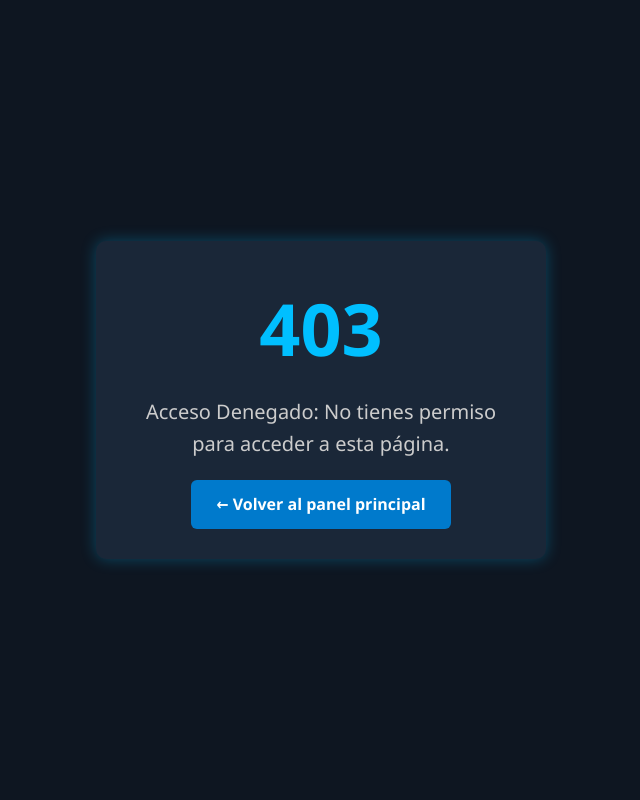
After one commit to vgonsie/Proyecto-ASIR2, a Flask app: template flask-app/templates/403.html in a window 1280 px wide. The commit adds this page. Shown: the whole page, without its empty margins (319-959 px from the left). Run offline with Flask 2, Linux system fonts and the light colour scheme; the template is opened without the code that fills it, so the values that code supplies are empty.

Commit message:
Add files via upload

```diff
--- a/flask-app/app.py
+++ b/flask-app/app.py
@@ -7,6 +7,9 @@ from email.mime.text import MIMEText
 from email.mime.multipart import MIMEMultipart
 from datetime import datetime
 import paramiko
+from flask import send_file, abort
+import io
+import csv
 
 app = Flask(__name__)
 app.secret_key = 'clave_secreta_aleatoria_segura'
@@ -289,14 +292,56 @@ def index():
                            ssh_result=ssh_result,
                            diccionarios=diccionarios,
                            message=message,
-                           role=current_user.role)
+                           role=current_user.role,
+			   username=current_user.username)
 
 # NUEVA RUTA PARA DASHBOARDS
 @app.route('/dashboards')
 @login_required
 def dashboards():
     # Aquí puedes cambiar la plantilla o poner contenido que necesites
-    return render_template('grafana.html')
+    return render_template('grafana.html', username=current_user.username)
+
+# Botón descargar passwords
+from flask import send_file, abort
+import io
+import csv
+
+@app.route('/download_passwords')
+@login_required
+def download_passwords():
+    if current_user.role != 'admin':
+        abort(403)  # Prohibido para usuarios que no sean admin
+
+    try:
+        conn = sqlite3.connect(DB_PATH)
+        c = conn.cursor()
+        c.execute("SELECT ip, puerto, usuario, password, protocolo FROM hydra_resultados")
+        rows = c.fetchall()
+        conn.close()
+
+        output = io.StringIO()
+        writer = csv.writer(output)
+        writer.writerow(['IP', 'Puerto', 'Usuario', 'Contraseña', 'Protocolo'])
+        writer.writerows(rows)
+        output.seek(0)
+
+        return send_file(
+            io.BytesIO(output.getvalue().encode('utf-8')),
+            mimetype='text/csv',
+            as_attachment=True,
+            download_name='contraseñas_hydra.csv'
+        )
+    except Exception as e:
+        return f"Error al generar archivo: {e}", 500
+
+# Página error 403
+from flask import abort
+
+@app.errorhandler(403)
+def forbidden(e):
+    return render_template('403.html'), 403
+
 
 if __name__ == "__main__":
     app.run(debug=True)
--- /dev/null
+++ b/flask-app/templates/403.html
@@ -0,0 +1,60 @@
+<!DOCTYPE html>
+<html lang="es">
+<head>
+    <meta charset="UTF-8">
+    <title>403 - Acceso Denegado</title>
+    <link rel="stylesheet" href="{{ url_for('static', filename='styles.css') }}">
+    <style>
+        body {
+            display: flex;
+            height: 100vh;
+            justify-content: center;
+            align-items: center;
+            background-color: #0e1621;
+            font-family: 'Segoe UI', Tahoma, Geneva, Verdana, sans-serif;
+            color: #ffffff;
+            margin: 0;
+            padding: 20px;
+        }
+        .container {
+            text-align: center;
+            background-color: #1a2738;
+            padding: 30px 40px;
+            border-radius: 10px;
+            box-shadow: 0 0 15px rgba(0, 191, 255, 0.3);
+            max-width: 450px;
+            width: 100%;
+        }
+        h1 {
+            font-size: 72px;
+            margin-bottom: 10px;
+            color: #00bfff;
+        }
+        p {
+            font-size: 20px;
+            margin-bottom: 20px;
+            color: #cccccc;
+        }
+        a {
+            display: inline-block;
+            padding: 12px 25px;
+            background-color: #007ACC;
+            color: white;
+            border-radius: 6px;
+            text-decoration: none;
+            font-weight: bold;
+            transition: background-color 0.3s ease;
+        }
+        a:hover {
+            background-color: #005fa3;
+        }
+    </style>
+</head>
+<body>
+    <div class="container">
+        <h1>403</h1>
+        <p>Acceso Denegado: No tienes permiso para acceder a esta página.</p>
+        <a href="{{ url_for('index') }}">← Volver al panel principal</a>
+    </div>
+</body>
+</html>
--- a/flask-app/templates/login.html
+++ b/flask-app/templates/login.html
@@ -6,8 +6,9 @@
     <link rel="stylesheet" href="{{ url_for('static', filename='styles.css') }}">
 </head>
 <body class="login-body">
+    <main>
         <div class="login-container">
-        <h2>Inicio de sesión</h2>
+            <h2>🔐 Inicio de sesión</h2>
             {% if error %}
                 <div class="error">{{ error }}</div>
             {% endif %}
@@ -17,10 +18,13 @@
                     <option value="admin">admin</option>
                     <option value="user">user</option>
                 </select>
+
                 <label for="password">Contraseña:</label>
                 <input type="password" name="password" required>
+
                 <button type="submit">Entrar</button>
             </form>
         </div>
+    </main>
 </body>
 </html>
```
Also changed, not shown: flask-app/static/styles.css (+91 -1 lines), flask-app/templates/grafana.html (+7 -1 lines), flask-app/templates/index.html (+36 -8 lines). Lines whose indentation alone changed are shown as unchanged.
